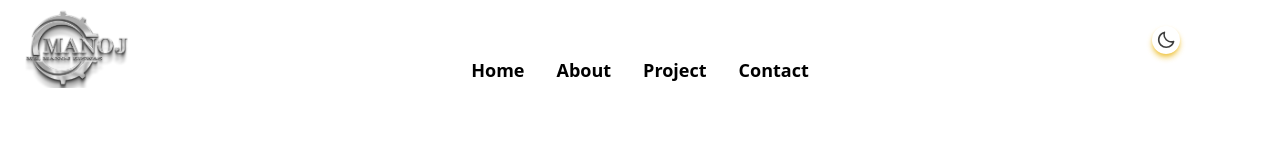
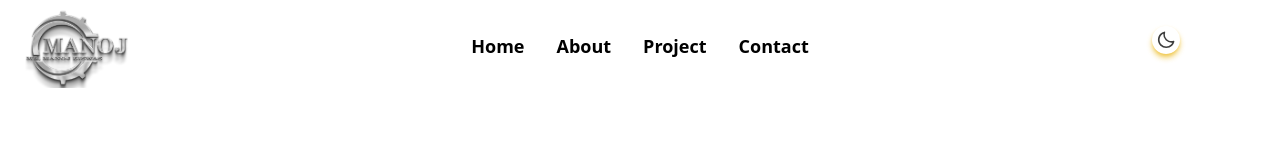
Before and after one commit to student-manoj/manoj-portfolio-deploy, a Next.js app: page / in a window 1280 px wide. Shown: the top 160 px of the page. Built offline with nearby package versions, Linux system fonts and the light colour scheme.

Commit message:
nave align

```diff
--- a/src/components/MainSection.tsx
+++ b/src/components/MainSection.tsx
@@ -20,7 +20,7 @@ const MainSection = () => {
   };
   return (
     <>
-      <div className="left-[480px] -mt-16 hidden justify-center gap-8 md:flex xl:-mt-10">
+      <div className="left-[480px] -mt-16 hidden justify-center gap-8 md:flex">
         <motion.div
           initial={{ opacity: 0, y: -25 }}
           animate={{ opacity: 1, y: 0 }}
```
